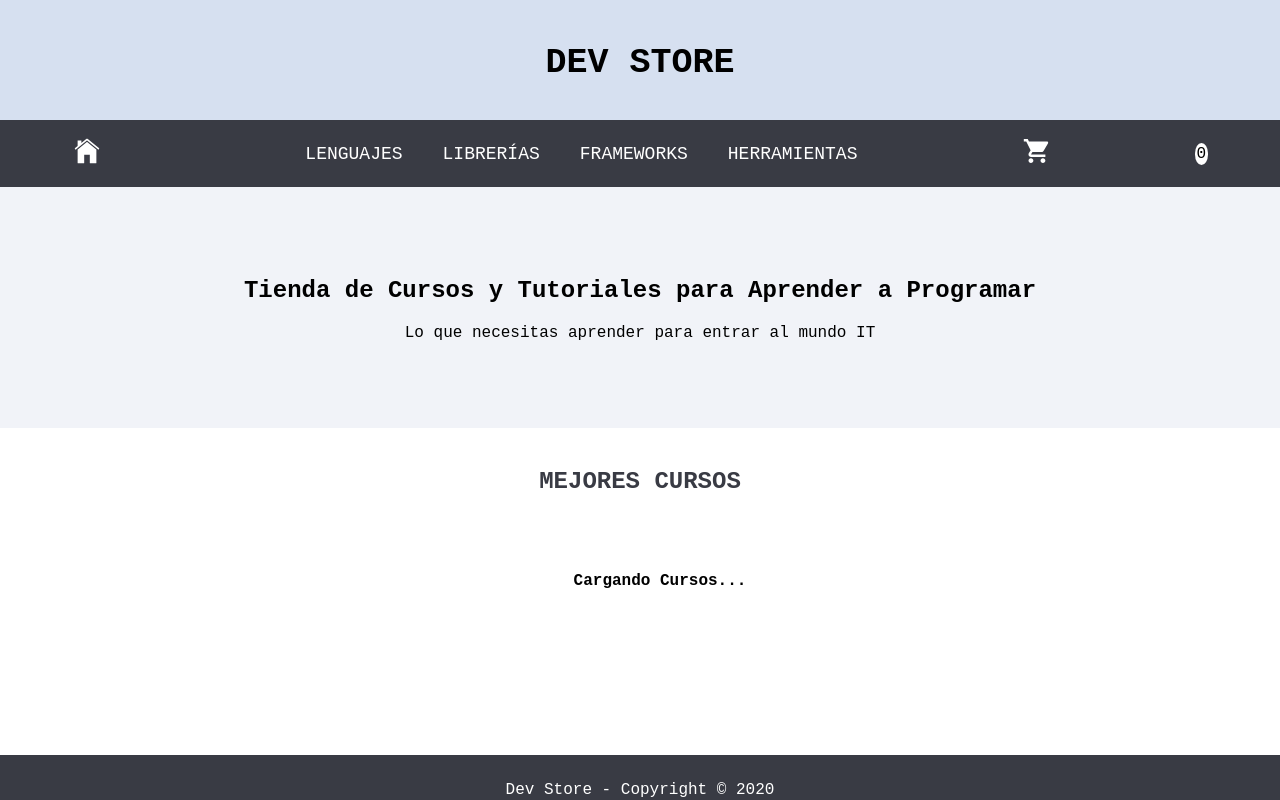
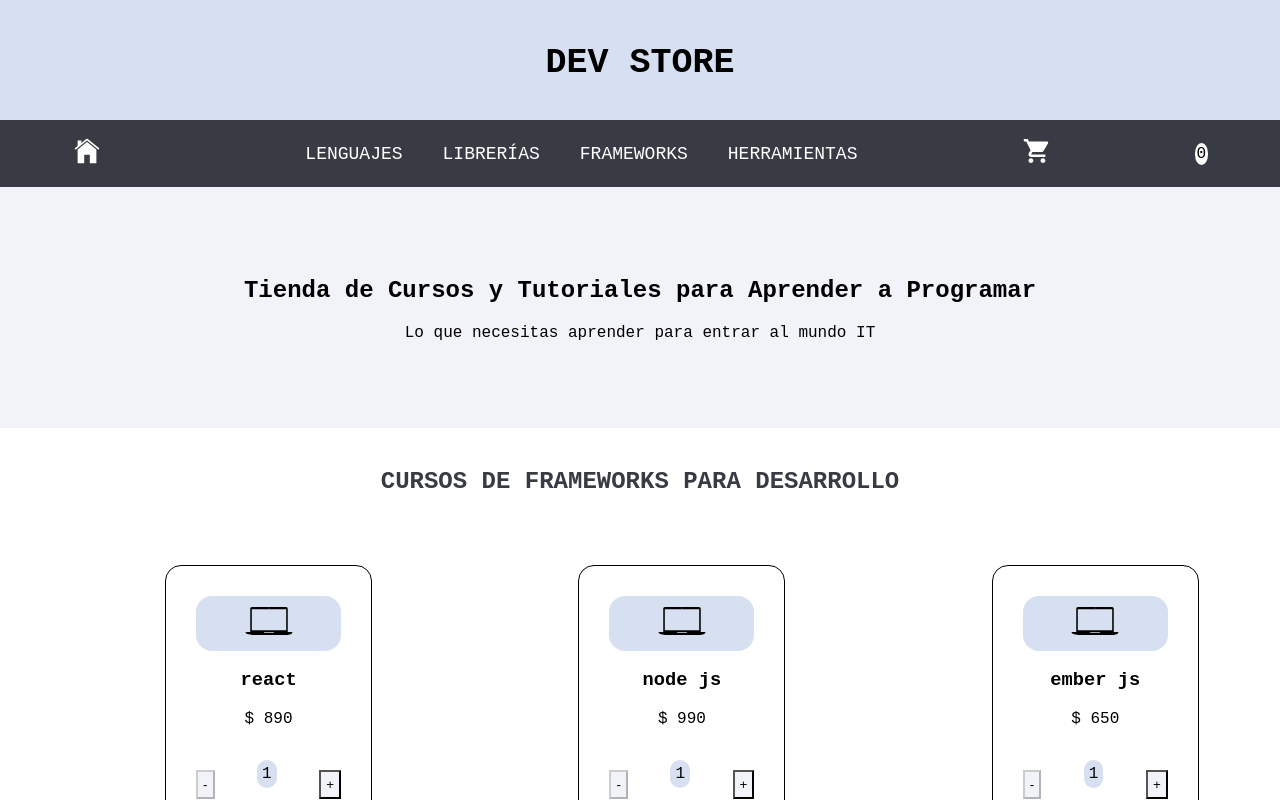
Before and after one commit to adrianruiz-ar/tienda, a React (Create React App) app: page /category/frameworks in a window 1280 px wide. Shown: the top 800 px of the page. Built offline with nearby package versions, Linux system fonts and the light colour scheme.

Commit message:
Tpor fin terminado y entendido lo de rutas

```diff
--- a/src/App.jsx
+++ b/src/App.jsx
@@ -32,13 +32,13 @@ function App() {
         <Route exact path="/category" >
           <Category />
         </Route>
-        <Route exact path="/category/:categoryname?" >
+        <Route exact path="/category/:category_name?" >
           <BestCardContainer />
         </Route>
         <Route exact path="/checkout" >
           <Checkout />
         </Route>
-        <Route exact path="/detail/:idcurso?" >
+        <Route exact path="/detail/:id_curso?" >
           <DetailContainer />
         </Route>
         <Route path="*" >
--- a/src/components/Detail/DetailContainer.jsx
+++ b/src/components/Detail/DetailContainer.jsx
@@ -10,12 +10,13 @@ const DetailContainer = () => {
 
     const [cursos, setCursos] = useState(null);
 
-    const {idcurso} = useParams();
+    const {id_curso} = useParams();
 
     const getCursos = new Promise((resolve, reject) => {
 
         setTimeout(() => {
-            const cursoDetalle = listaCursos.find( curso => curso.id == idcurso);
+            // eslint-disable-next-line
+            const cursoDetalle = listaCursos.find( curso => curso.id == id_curso);
             resolve(cursoDetalle);
         }, 1000);
 
@@ -25,6 +26,7 @@ const DetailContainer = () => {
         getCursos
             .then(response => setCursos(response))
             .catch(error => console.log(error));
+            // eslint-disable-next-line
     }, []);
 
     return (
--- a/src/components/general/BestCardContainer/BestCardContainer.jsx
+++ b/src/components/general/BestCardContainer/BestCardContainer.jsx
@@ -12,14 +12,14 @@ function BestCardContainer() {
 
     const [items, setItems] = useState([]);
 
-    const {categoryname} = useParams();
+    const {category_name} = useParams();
 
     const getCursos = new Promise((resolve, reject) => {
 
         setTimeout(() => {
 
-            if(categoryname){
-                const cursoDetalle = listaCursos.find( curso => curso.categoria == categoryname);
+            if(category_name){
+                const cursoDetalle = listaCursos.filter( curso => curso.categoria === category_name);
                 resolve(cursoDetalle);
             }
             else{
@@ -33,15 +33,21 @@ function BestCardContainer() {
     useEffect(() => {
         getCursos.then(rta => setItems(rta));
         // eslint-disable-next-line
-    }, [] )
+    }, [category_name] )
 
 
     return(
 
         <div className="cursosDestacados">
 
-            <p><h2>Mejores Cursos</h2></p>
+            {
+                category_name ?
 
+                    <p><h2>Cursos de {category_name} para Desarrollo</h2></p>
+
+                :
+                    <p><h2>Los Mejores Cursos</h2></p>
+            }
 
             <ul className="listadoCursos">
                 {
```
Also changed, not shown: 1 other file (tests, documents, lock files or other folders).
